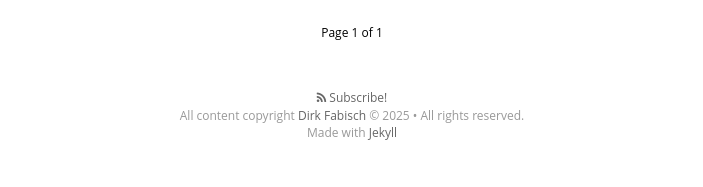
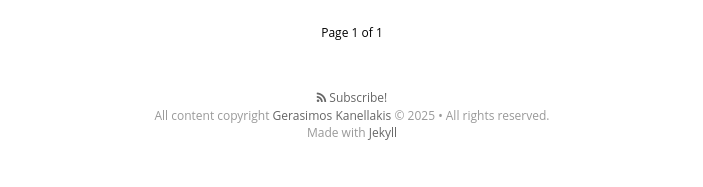
Before and after one commit to gkanellakis/Repogk2, a Jekyll site: the page built from index.html, in a window 1280 px wide. Shown: the part 1966-2153 px from the top of the page, without its empty margins (288-991 px from the left). Built offline with Jekyll 4.4.1, drawn with Linux system fonts in a browser that asks for light colours; nearby versions of some CDN libraries; some web fonts are replaced; the list of posts is cut into pages by our own code.

Commit message:
Jekyll Testing

```diff
--- a/_config.yml
+++ b/_config.yml
@@ -16,8 +16,8 @@ float_logo: true # true, false (default)
 # blog cover
 cover: "/assets/images/background.png"
 
-name: 'Dirk Fabisch'
-author: 'Dirk Fabisch'
+name: 'Gerasimos Kanellakis'
+author: 'Gerasimos Kanellakis'
 author_image: "/assets/images/author.jpg"
 
 paginate:	5
@@ -25,7 +25,7 @@ paginate:	5
 url: "https://gkanellakis.github.io" # the base hostname & protocol for your site
 baseurl: "/Repogk2"
 #used to display twitter cards
-twitter_handle: '@dirkfabisch'
+#twitter_handle: '@dirkfabisch'
 
 #fill in disqus shortname to use disqus
 #disqus: disqus-shortname
```
Also changed, not shown: assets/images/author.jpg (renamed from assets/images/Kanellakis.jpg).
